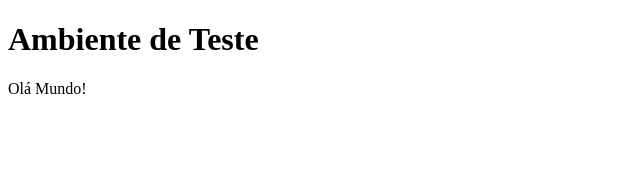
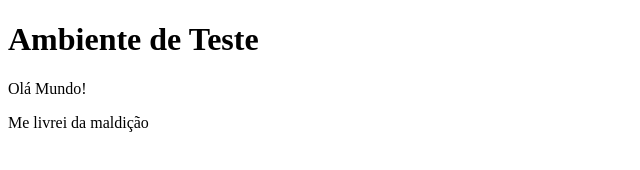
Before and after one commit to luanmoreira59/OrangeEvolution, a plain HTML site: page index.html in a window 1280 px wide. Shown: the whole page, without its empty margins (0-640 px from the left). Drawn offline with Linux system fonts and the light colour scheme.

Commit message:
me livrando da maldição

```diff
--- a/index.html
+++ b/index.html
@@ -9,5 +9,6 @@
 <body>
     <h1>Ambiente de Teste</h1>
     <p>Olá Mundo!</p>
+    <p>Me livrei da maldição</p>
 </body>
 </html>
```
